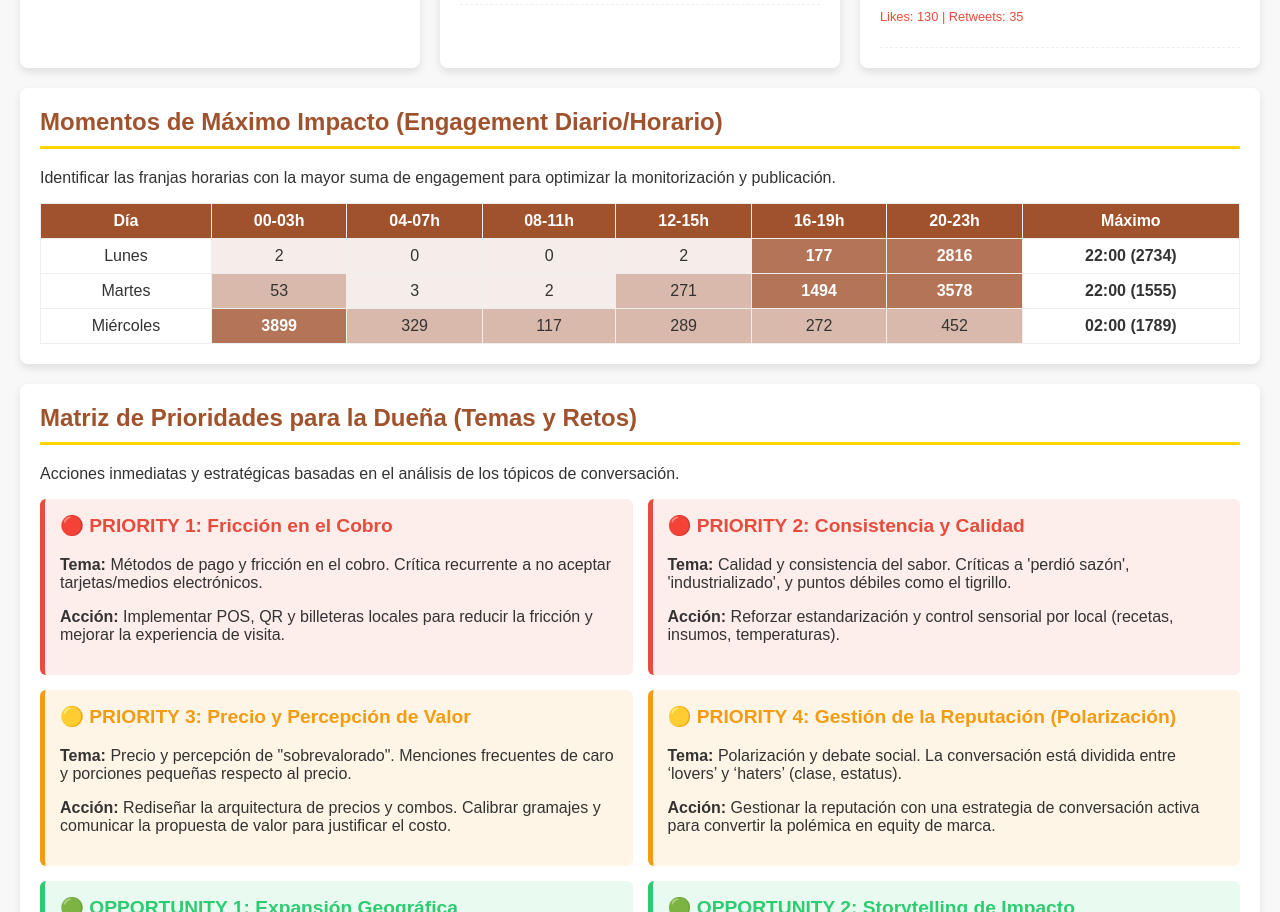
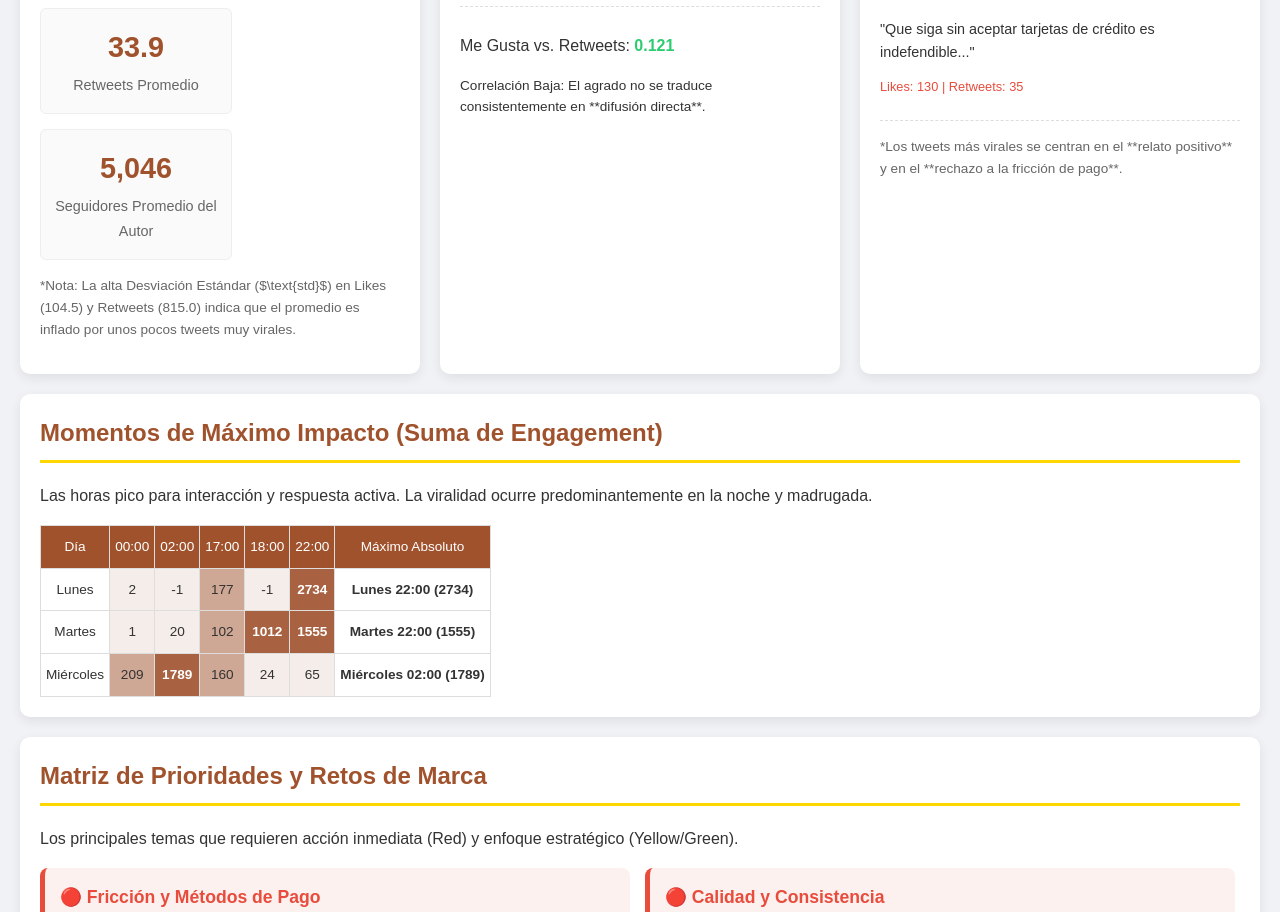
Before and after one commit to corinaheras/Dashboard-Generative-AI-, a plain HTML site: page index.html in a window 1280 px wide. Shown: the part 532-1444 px from the top of the page. Drawn offline with Linux system fonts and the light colour scheme.

Commit message:
html mejorado

```diff
--- a/index.html
+++ b/index.html
@@ -3,317 +3,346 @@
 <head>
     <meta charset="UTF-8">
     <meta name="viewport" content="width=device-width, initial-scale=1.0">
-    <title>Dashboard Analítico - El Café de Tere</title>
+    <title>Dashboard Analítico - El Café de Tere (Responsivo)</title>
     <style>
+        /* Variables y Estilos Base */
         :root {
-            --primary-color: #A0522D; /* Marrón para el café */
-            --secondary-color: #FFD700; /* Dorado para destacar */
-            --background-color: #F8F8F8;
-            --card-background: #FFFFFF;
-            --text-color: #333333;
-            --red-alert: #E74C3C;
-            --yellow-alert: #F39C12;
-            --green-alert: #2ECC71;
+            --color-primary: #A0522D; /* Marrón Café */
+            --color-secondary: #FFD700; /* Dorado Énfasis */
+            --color-bg: #F0F2F5;
+            --color-card-bg: #FFFFFF;
+            --color-text: #333333;
+            --color-red: #E74C3C;
+            --color-yellow: #F39C12;
+            --color-green: #2ECC71;
         }
 
         body {
             font-family: 'Arial', sans-serif;
-            background-color: var(--background-color);
-            color: var(--text-color);
+            background-color: var(--color-bg);
+            color: var(--color-text);
             margin: 0;
-            padding: 20px;
-            display: flex;
-            flex-direction: column;
-            gap: 20px;
+            padding: 0;
+            line-height: 1.6;
         }
 
         header {
-            background-color: var(--primary-color);
+            background-color: var(--color-primary);
             color: white;
-            padding: 30px 20px;
-            border-radius: 8px;
+            padding: 25px 20px;
             text-align: center;
+            margin-bottom: 20px;
         }
 
         header h1 {
             margin: 0;
-            font-size: 2.5em;
+            font-size: 2.2em;
         }
 
-        header p {
-            margin-top: 5px;
-            font-style: italic;
-        }
-
-        .dashboard-container {
-            display: grid;
-            grid-template-columns: repeat(3, 1fr);
+        .container {
+            max-width: 1400px;
+            margin: 0 auto;
+            padding: 0 20px;
+            display: flex;
+            flex-wrap: wrap;
             gap: 20px;
         }
 
         .card {
-            background-color: var(--card-background);
+            background-color: var(--color-card-bg);
             padding: 20px;
-            border-radius: 8px;
-            box-shadow: 0 4px 8px rgba(0, 0, 0, 0.1);
-            grid-column: span 1;
+            border-radius: 10px;
+            box-shadow: 0 4px 12px rgba(0, 0, 0, 0.08);
+            flex-grow: 1;
+            flex-basis: calc(33.33% - 20px); /* 3 cards por fila por defecto */
+            box-sizing: border-box;
+            min-width: 300px; /* Mínimo para asegurar la legibilidad */
         }
 
-        .card.full-width {
-            grid-column: span 3;
+        .card.wide {
+            flex-basis: 100%;
         }
 
         .card h2 {
-            border-bottom: 3px solid var(--secondary-color);
-            padding-bottom: 10px;
+            border-bottom: 3px solid var(--color-secondary);
+            padding-bottom: 8px;
             margin-top: 0;
-            color: var(--primary-color);
+            color: var(--color-primary);
+            font-size: 1.5em;
         }
 
+        /* --- Métricas Clave --- */
         .metric-grid {
-            display: grid;
-            grid-template-columns: repeat(auto-fit, minmax(150px, 1fr));
+            display: flex;
+            justify-content: space-between;
+            flex-wrap: wrap;
             gap: 15px;
         }
 
         .metric {
             text-align: center;
-            padding: 10px;
-            border: 1px solid #ddd;
-            border-radius: 4px;
+            padding: 15px 10px;
+            border: 1px solid #eee;
+            border-radius: 6px;
+            flex-basis: calc(50% - 10px);
+            background-color: #FAFAFA;
         }
 
         .metric strong {
             display: block;
-            font-size: 2em;
-            color: var(--primary-color);
+            font-size: 1.8em;
+            color: var(--color-primary);
+            margin-bottom: 2px;
         }
 
-        /* --- Correlación --- */
+        .metric span {
+            font-size: 0.9em;
+            color: #666;
+        }
+
+        /* --- Correlaciones --- */
         .correlation-item {
             padding: 10px 0;
-            border-bottom: 1px dashed #eee;
+            border-bottom: 1px dashed #DDD;
+        }
+
+        .correlation-item:last-child {
+            border-bottom: none;
         }
 
         .correlation-item strong {
-            color: var(--green-alert); /* Fuerte */
+            color: var(--color-green);
         }
+
+        /* --- Heatmap (Momentos de Impacto) --- */
+        .heatmap-table {
+            width: 100%;
+            border-collapse: collapse;
+            text-align: center;
+            font-size: 0.85em;
+            overflow-x: auto;
+            display: block;
+        }
+        .heatmap-table th, .heatmap-table td {
+            padding: 10px 5px;
+            border: 1px solid #ddd;
+        }
+        .heatmap-table th {
+            background-color: var(--color-primary);
+            color: white;
+            font-weight: normal;
+        }
+        /* Colores para la Intensidad (Valores simplificados de Heatmap) */
+        .h-cell.high { background-color: rgba(160, 82, 45, 0.9); color: white; font-weight: bold; } /* > 1000 */
+        .h-cell.medium { background-color: rgba(160, 82, 45, 0.5); } /* 100 - 1000 */
+        .h-cell.low { background-color: rgba(160, 82, 45, 0.1); } /* 0 - 100 */
 
         /* --- Matriz de Prioridades (Semáforo) --- */
         .priority-grid {
-            display: grid;
-            grid-template-columns: 1fr 1fr;
+            display: flex;
+            flex-wrap: wrap;
             gap: 15px;
         }
 
         .priority-item {
             padding: 15px;
-            border-radius: 6px;
-        }
-
-        .priority-item.red {
-            background-color: rgba(231, 76, 60, 0.1);
-            border-left: 5px solid var(--red-alert);
-        }
-
-        .priority-item.yellow {
-            background-color: rgba(243, 156, 18, 0.1);
-            border-left: 5px solid var(--yellow-alert);
-        }
-
-        .priority-item.green {
-            background-color: rgba(46, 204, 113, 0.1);
-            border-left: 5px solid var(--green-alert);
+            border-radius: 8px;
+            flex-basis: calc(50% - 10px);
+            box-sizing: border-box;
+            min-width: 280px;
         }
 
         .priority-item h3 {
             margin-top: 0;
-            font-size: 1.2em;
+            font-size: 1.1em;
+            display: flex;
+            align-items: center;
+            gap: 8px;
         }
 
-        .red h3 { color: var(--red-alert); }
-        .yellow h3 { color: var(--yellow-alert); }
-        .green h3 { color: var(--green-alert); }
+        .priority-item.red { border-left: 5px solid var(--color-red); background-color: rgba(231, 76, 60, 0.08); }
+        .priority-item.yellow { border-left: 5px solid var(--color-yellow); background-color: rgba(243, 156, 18, 0.08); }
+        .priority-item.green { border-left: 5px solid var(--color-green); background-color: rgba(46, 204, 113, 0.08); }
 
-        /* --- Heatmap Simplificado --- */
-        .heatmap-table {
-            width: 100%;
-            border-collapse: collapse;
-            text-align: center;
+        .red h3 { color: var(--color-red); }
+        .yellow h3 { color: var(--color-yellow); }
+        .green h3 { color: var(--color-green); }
+
+        .priority-item p {
+            font-size: 0.9em;
+            margin: 5px 0;
         }
-        .heatmap-table th, .heatmap-table td {
-            padding: 8px;
-            border: 1px solid #eee;
+
+        /* Media Queries para Responsividad */
+        @media (max-width: 900px) {
+            .card {
+                flex-basis: calc(50% - 10px); /* 2 cards por fila */
+            }
         }
-        .heatmap-table th {
-            background-color: var(--primary-color);
-            color: white;
+
+        @media (max-width: 600px) {
+            .card {
+                flex-basis: 100%; /* 1 card por fila */
+            }
+            .metric {
+                flex-basis: 100%;
+            }
+            .priority-item {
+                flex-basis: 100%;
+            }
         }
-        .h-cell.high {
-            background-color: rgba(160, 82, 45, 0.8); /* Alto impacto */
-            color: white;
-            font-weight: bold;
-        }
-        .h-cell.medium {
-            background-color: rgba(160, 82, 45, 0.4); /* Medio impacto */
-        }
-        .h-cell.low {
-            background-color: rgba(160, 82, 45, 0.1); /* Bajo impacto */
-        }
+
     </style>
 </head>
 <body>
 
     <header>
-        <h1>Dashboard de Inteligencia de Negocios</h1>
-        <p>Análisis de Conversación Social y Percepción de Marca</p>
+        <h1>Análisis de Datos Sociales: El Café de Tere</h1>
+        <p>Dashboard Ejecutivo para la Toma de Decisiones Estratégicas</p>
     </header>
 
-    <div class="dashboard-container">
+    <div class="container">
 
         <div class="card">
-            <h2>Métricas Promedio de la Conversación</h2>
+            <h2>Estadísticas Generales</h2>
             <div class="metric-grid">
                 <div class="metric">
+                    <strong>1,198</strong>
                     <span>Volumen de Menciones (Count)</span>
-                    <strong>1,198</strong>
                 </div>
                 <div class="metric">
+                    <strong>12.2</strong>
                     <span>Me Gusta Promedio</span>
-                    <strong>12.2</strong>
                 </div>
                 <div class="metric">
+                    <strong>33.9</strong>
                     <span>Retweets Promedio</span>
-                    <strong>33.9</strong>
                 </div>
                 <div class="metric">
+                    <strong>5,046</strong>
                     <span>Seguidores Promedio del Autor</span>
-                    <strong>5,046</strong>
                 </div>
+            </div>
+            <p style="font-size: 0.85em; margin-top: 15px; color: #666;">*Nota: La alta Desviación Estándar ($\text{std}$) en Likes (104.5) y Retweets (815.0) indica que el promedio es inflado por unos pocos tweets muy virales.</p>
+        </div>
+
+        <div class="card">
+            <h2>Drivers de Interacción</h2>
+            <div class="correlation-item">
+                <p>Seguidores del Autor vs. Me Gusta: <strong>0.374</strong></p>
+                <p style="font-size: 0.85em; margin: 5px 0 0;">Correlación Positiva Media: **Las cuentas más grandes** ($\text{user.followers\_count}$) son las que impulsan el *agrado* ($\text{favorite\_count}$).</p>
+            </div>
+            <div class="correlation-item">
+                <p>Seguidores vs. Amigos: <strong>0.577</strong></p>
+                <p style="font-size: 0.85em; margin: 5px 0 0;">Correlación Fuerte: Los usuarios influyentes también están **altamente conectados** ($\text{user.friends\_count}$).</p>
+            </div>
+            <div class="correlation-item">
+                <p>Me Gusta vs. Retweets: <strong>0.121</strong></p>
+                <p style="font-size: 0.85em; margin: 5px 0 0;">Correlación Baja: El agrado no se traduce consistentemente en **difusión directa**.</p>
             </div>
         </div>
 
         <div class="card">
-            <h2>Drivers de Interacción (Correlación)</h2>
+            <h2>Conversaciones de Alto Impacto</h2>
             <div class="correlation-item">
-                Seguidores vs. Me Gusta: <strong>0.374</strong>
-                <p style="font-size: 0.9em; margin: 5px 0 0;">Una correlación positiva media indica que las cuentas con más seguidores son las que generan más 'Me Gusta' en la conversación.</p>
+                <p style="font-weight: bold; color: var(--color-green);">Relato de Emprendimiento (ID 1951)</p>
+                <p style="font-size: 0.9em; margin: 5px 0 0;">"La señora del café d Tere es la prueba de q trabajando duro se puede llegar a rico..."</p>
+                <p style="font-size: 0.8em; color: var(--color-green);">Likes: 332 | Retweets: 81</p>
             </div>
             <div class="correlation-item">
-                Seguidores vs. Amigos: <strong>0.577</strong>
-                <p style="font-size: 0.9em; margin: 5px 0 0;">Una fuerte correlación indica que los usuarios influyentes tienen una alta conectividad.</p>
+                <p style="font-weight: bold; color: var(--color-red);">Crítica de Pagos (ID 932)</p>
+                <p style="font-size: 0.9em; margin: 5px 0 0;">"Que siga sin aceptar tarjetas de crédito es indefendible..."</p>
+                <p style="font-size: 0.8em; color: var(--color-red);">Likes: 130 | Retweets: 35</p>
             </div>
-            <div class="correlation-item">
-                Me Gusta vs. Retweets: <strong>0.121</strong>
-                <p style="font-size: 0.9em; margin: 5px 0 0;">La correlación baja sugiere que el agrado (Like) no siempre se traduce en difusión (Retweet).</p>
-            </div>
+            <p style="font-size: 0.85em; margin-top: 15px; color: #666;">*Los tweets más virales se centran en el **relato positivo** y en el **rechazo a la fricción de pago**.</p>
         </div>
 
-        <div class="card">
-            <h2>Tweets Clave (Máximo Engagement)</h2>
-            <div class="correlation-item">
-                <p style="font-weight: bold;">Tweet ID 1951 (Engagement Total Alto)</p>
-                <p style="font-size: 0.9em; margin: 5px 0 0;">"La señora del café d Tere es la prueba de q trabajando duro se puede llegar a rico..."</p>
-                <p style="font-size: 0.8em; color: var(--green-alert);">Likes: 332 | Retweets: 81</p>
-            </div>
-            <div class="correlation-item">
-                <p style="font-weight: bold;">Tweet ID 932 (Crítica Clave)</p>
-                <p style="font-size: 0.9em; margin: 5px 0 0;">"Que siga sin aceptar tarjetas de crédito es indefendible..."</p>
-                <p style="font-size: 0.8em; color: var(--red-alert);">Likes: 130 | Retweets: 35</p>
-            </div>
-        </div>
-
-        <div class="card full-width">
-            <h2>Momentos de Máximo Impacto (Engagement Diario/Horario)</h2>
-            <p>Identificar las franjas horarias con la mayor suma de engagement para optimizar la monitorización y publicación.</p>
+        <div class="card wide">
+            <h2>Momentos de Máximo Impacto (Suma de Engagement)</h2>
+            <p>Las horas pico para interacción y respuesta activa. La viralidad ocurre predominantemente en la noche y madrugada.</p>
             <table class="heatmap-table">
                 <thead>
                     <tr>
                         <th>Día</th>
-                        <th>00-03h</th>
-                        <th>04-07h</th>
-                        <th>08-11h</th>
-                        <th>12-15h</th>
-                        <th>16-19h</th>
-                        <th>20-23h</th>
-                        <th>Máximo</th>
+                        <th>00:00</th>
+                        <th>02:00</th>
+                        <th>17:00</th>
+                        <th>18:00</th>
+                        <th>22:00</th>
+                        <th>Máximo Absoluto</th>
                     </tr>
                 </thead>
                 <tbody>
                     <tr>
                         <td>Lunes</td>
                         <td class="h-cell low">2</td>
-                        <td class="h-cell low">0</td>
-                        <td class="h-cell low">0</td>
-                        <td class="h-cell low">2</td>
-                        <td class="h-cell high">177</td>
-                        <td class="h-cell high">2816</td>
-                        <td style="font-weight: bold;">22:00 (2734)</td>
+                        <td class="h-cell low">-1</td>
+                        <td class="h-cell medium">177</td>
+                        <td class="h-cell low">-1</td>
+                        <td class="h-cell high">2734</td>
+                        <td style="font-weight: bold;">Lunes 22:00 (2734)</td>
                     </tr>
                     <tr>
                         <td>Martes</td>
-                        <td class="h-cell medium">53</td>
-                        <td class="h-cell low">3</td>
-                        <td class="h-cell low">2</td>
-                        <td class="h-cell medium">271</td>
-                        <td class="h-cell high">1494</td>
-                        <td class="h-cell high">3578</td>
-                        <td style="font-weight: bold;">22:00 (1555)</td>
+                        <td class="h-cell low">1</td>
+                        <td class="h-cell low">20</td>
+                        <td class="h-cell medium">102</td>
+                        <td class="h-cell high">1012</td>
+                        <td class="h-cell high">1555</td>
+                        <td style="font-weight: bold;">Martes 22:00 (1555)</td>
                     </tr>
                     <tr>
                         <td>Miércoles</td>
-                        <td class="h-cell high">3899</td>
-                        <td class="h-cell medium">329</td>
-                        <td class="h-cell medium">117</td>
-                        <td class="h-cell medium">289</td>
-                        <td class="h-cell medium">272</td>
-                        <td class="h-cell medium">452</td>
-                        <td style="font-weight: bold;">02:00 (1789)</td>
+                        <td class="h-cell medium">209</td>
+                        <td class="h-cell high">1789</td>
+                        <td class="h-cell medium">160</td>
+                        <td class="h-cell low">24</td>
+                        <td class="h-cell low">65</td>
+                        <td style="font-weight: bold;">Miércoles 02:00 (1789)</td>
                     </tr>
                 </tbody>
             </table>
         </div>
 
-
-        <div class="card full-width">
-            <h2>Matriz de Prioridades para la Dueña (Temas y Retos)</h2>
-            <p>Acciones inmediatas y estratégicas basadas en el análisis de los tópicos de conversación.</p>
+        <div class="card wide">
+            <h2>Matriz de Prioridades y Retos de Marca</h2>
+            <p>Los principales temas que requieren acción inmediata (Red) y enfoque estratégico (Yellow/Green).</p>
             <div class="priority-grid">
 
                 <div class="priority-item red">
-                    <h3>🔴 PRIORITY 1: Fricción en el Cobro</h3>
-                    <p><strong>Tema:</strong> Métodos de pago y fricción en el cobro. Crítica recurrente a no aceptar tarjetas/medios electrónicos.</p>
-                    <p><strong>Acción:</strong> Implementar POS, QR y billeteras locales para reducir la fricción y mejorar la experiencia de visita.</p>
+                    <h3>🔴 Fricción y Métodos de Pago</h3>
+                    <p><strong>Detalle:</strong> Crítica recurrente a no aceptar tarjetas/medios electrónicos. Frena la visita de clientes.</p>
+                    <p><strong>Acción Clave:</strong> Implementar **POS, QR y billeteras locales** para reducir la fricción.</p>
                 </div>
 
                 <div class="priority-item red">
-                    <h3>🔴 PRIORITY 2: Consistencia y Calidad</h3>
-                    <p><strong>Tema:</strong> Calidad y consistencia del sabor. Críticas a 'perdió sazón', 'industrializado', y puntos débiles como el tigrillo.</p>
-                    <p><strong>Acción:</strong> Reforzar estandarización y control sensorial por local (recetas, insumos, temperaturas).</p>
+                    <h3>🔴 Calidad y Consistencia</h3>
+                    <p><strong>Detalle:</strong> Opiniones dispares: 'perdió sazón', 'industrializado'. El tigrillo y el café son puntos débiles.</p>
+                    <p><strong>Acción Clave:</strong> Reforzar la **estandarización y control sensorial** por local. Reformular puntos débiles.</p>
                 </div>
 
                 <div class="priority-item yellow">
-                    <h3>🟡 PRIORITY 3: Precio y Percepción de Valor</h3>
-                    <p><strong>Tema:</strong> Precio y percepción de "sobrevalorado". Menciones frecuentes de caro y porciones pequeñas respecto al precio.</p>
-                    <p><strong>Acción:</strong> Rediseñar la arquitectura de precios y combos. Calibrar gramajes y comunicar la propuesta de valor para justificar el costo.</p>
+                    <h3>🟡 Precio y Percepción de Valor</h3>
+                    <p><strong>Detalle:</strong> Menciones de caro/sobrevalorado. Porciones percibidas como pequeñas.</p>
+                    <p><strong>Acción Clave:</strong> Rediseñar la **arquitectura de precios y combos**. Ofrecer tallas con pesos declarados.</p>
                 </div>
 
                 <div class="priority-item yellow">
-                    <h3>🟡 PRIORITY 4: Gestión de la Reputación (Polarización)</h3>
-                    <p><strong>Tema:</strong> Polarización y debate social. La conversación está dividida entre ‘lovers’ y ‘haters’ (clase, estatus).</p>
-                    <p><strong>Acción:</strong> Gestionar la reputación con una estrategia de conversación activa para convertir la polémica en equity de marca.</p>
+                    <h3>🟡 Polarización y Reputación</h3>
+                    <p><strong>Detalle:</strong> Conversación dividida en 'lovers' y 'haters' (etiquetas de clase/ideología).</p>
+                    <p><strong>Acción Clave:</strong> Gestionar la conversación activamente para convertir la polémica en **equity de marca**.</p>
                 </div>
 
                 <div class="priority-item green">
-                    <h3>🟢 OPPORTUNITY 1: Expansión Geográfica</h3>
-                    <p><strong>Tema:</strong> Expansión no atendida. Alta demanda por presencia en Quito/Sierra.</p>
-                    <p><strong>Acción:</strong> Diseñar un plan de expansión (franquicia o piloto) con manuales estrictos de operación, iniciando con pilotos en la Sierra.</p>
+                    <h3>🟢 Expansión a Quito/Sierra</h3>
+                    <p><strong>Detalle:</strong> Alta demanda por presencia en Quito y otras ciudades (incluso exterior).</p>
+                    <p><strong>Acción Clave:</strong> Diseñar un plan de **expansión/franquicia con QA estricto**. Pilotear en la Sierra.</p>
                 </div>
 
                 <div class="priority-item green">
-                    <h3>🟢 OPPORTUNITY 2: Storytelling de Impacto</h3>
-                    <p><strong>Tema:</strong> Impacto social y empleo. Amplio reconocimiento a la historia de emprendimiento.</p>
-                    <p><strong>Acción:</strong> Profundizar el storytelling para blindaje reputacional, destacando la generación de empleo y los procesos artesanales.</p>
+                    <h3>🟢 Fortalecer el Storytelling</h3>
+                    <p><strong>Detalle:</strong> Fuerte reconocimiento a la historia de emprendimiento y generación de empleo.</p>
+                    <p><strong>Acción Clave:</strong> Profundizar el relato de **impacto social y autenticidad** para blindaje reputacional.</p>
                 </div>
 
             </div>
```
